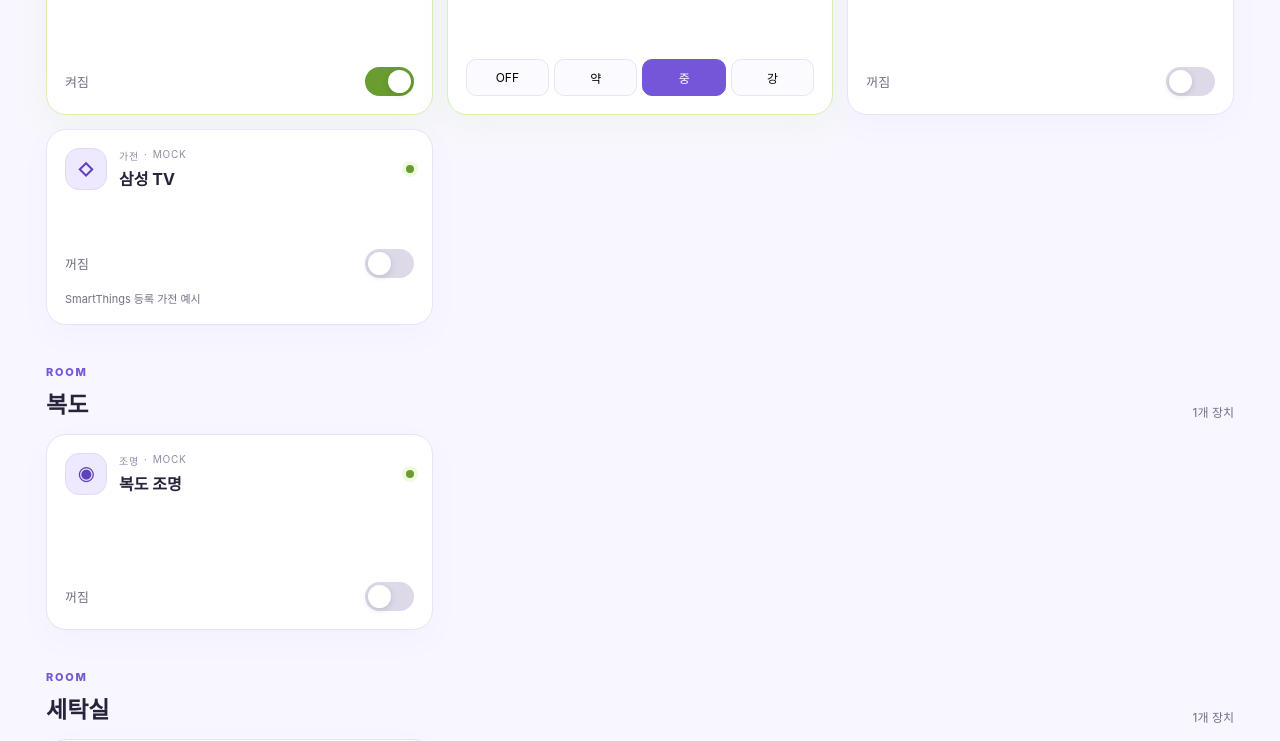
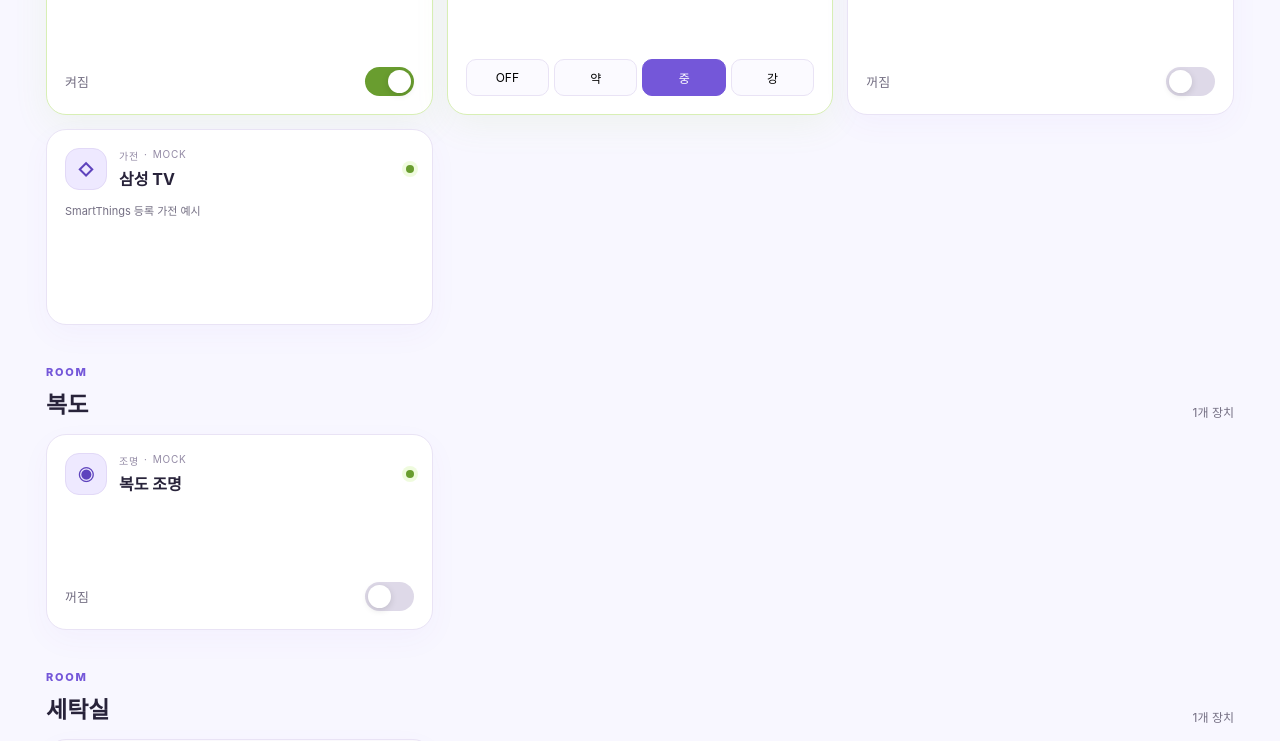
Before and after one commit to dudtlr2106-ux/sandwich-bread-home, a Next.js app: page / in a window 1280 px wide. Shown: the part 880-1621 px from the top of the page. Built offline with nearby package versions, Linux system fonts and the light colour scheme.

Commit message:
Add safe appliance start controls

```diff
--- a/components/DeviceCard.tsx
+++ b/components/DeviceCard.tsx
@@ -27,9 +27,20 @@ const icon = {
   doorlock: "▣",
 } as const;
 
+function operationLabel(value?: string) {
+  if (!value) return "상태 확인 중";
+  return ({ ready: "준비", idle: "대기", running: "작동 중", run: "작동 중", paused: "일시정지", finished: "완료" } as Record<string, string>)[value] ?? value;
+}
+
 export default function DeviceCard({ device, busy, onCommand }: Props) {
   const [setpoint, setSetpoint] = useState(device.state.heatingSetpoint ?? 24);
   const isOn = device.state.switch === "on";
+  const hasApplianceStart = device.kind === "appliance" && (
+    device.capabilities.raw.includes("samsungce.washerOperatingState") ||
+    device.capabilities.raw.includes("samsungce.dishwasherOperation")
+  );
+  const isRunning = device.state.operatingState === "running" || device.state.operatingState === "run";
+  const canStart = hasApplianceStart && device.controllable && device.state.remoteControlEnabled === true && !isRunning;
 
   return (
     <article className={`device-card ${isOn ? "is-on" : ""} ${!device.controllable ? "disabled" : ""}`}>
@@ -82,7 +93,24 @@ export default function DeviceCard({ device, busy, onCommand }: Props) {
         </div>
       )}
 
-      {(device.kind === "light" || device.kind === "outlet" || device.kind === "appliance" || device.kind === "thermostat") && device.capabilities.switch && (
+      {hasApplianceStart && (
+        <div className="appliance-control">
+          <div className="appliance-status">
+            <span>{operationLabel(device.state.operatingState)}</span>
+            {typeof device.state.progress === "number" && <strong>{Math.round(device.state.progress)}%</strong>}
+            {device.state.remainingTimeText && <small>남은 시간 {device.state.remainingTimeText}</small>}
+          </div>
+          <button
+            className="refresh-button"
+            disabled={busy || !canStart}
+            onClick={() => onCommand({ action: "appliance.start" })}
+          >
+            {isRunning ? "작동 중" : device.state.remoteControlEnabled === true ? "시작" : "Smart Control 필요"}
+          </button>
+        </div>
+      )}
+
+      {(device.kind === "light" || device.kind === "outlet" || device.kind === "thermostat") && device.capabilities.switch && (
         <div className="switch-row">
           <span>{isOn ? "켜짐" : "꺼짐"}</span>
           <button
```
